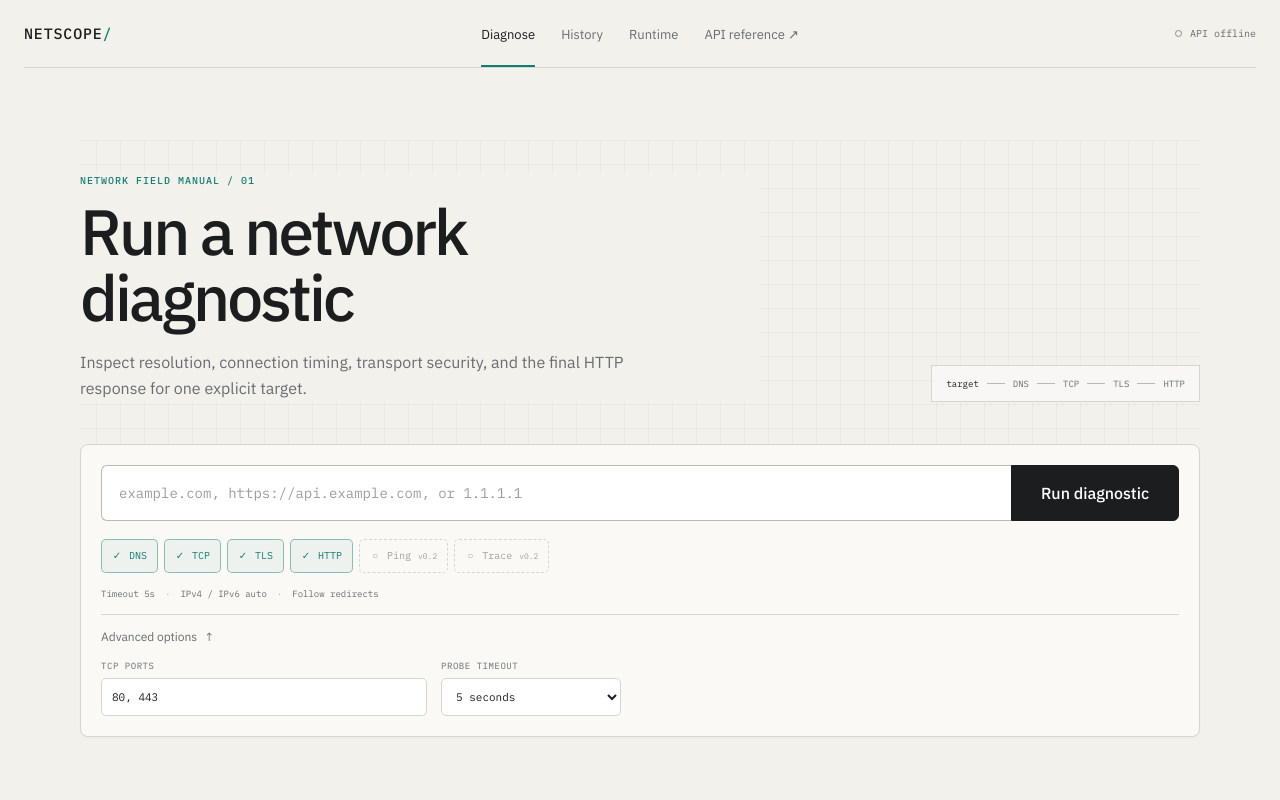
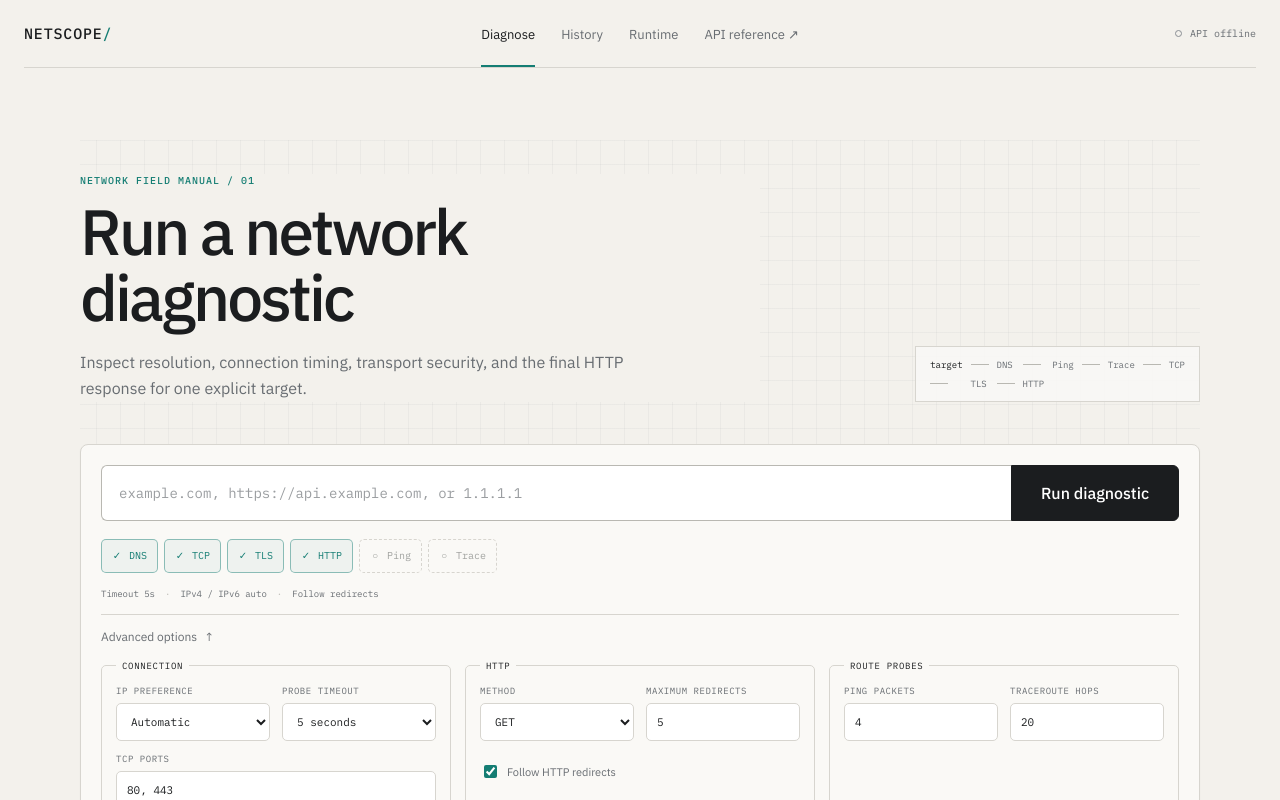
Before and after one commit to XxKotfeJxX/NetScope, a React (Vite) app in the folder web/: page / in a window 1280 px wide. Both pictures are taken after a click on the heading "Advanced options". Shown: the top 800 px of the page. Built offline with nearby package versions, Linux system fonts and the light colour scheme; no server answers.

Commit message:
feat(web): add deep diagnostic controls

```diff
--- a/web/src/components/DiagnosticRoute.tsx
+++ b/web/src/components/DiagnosticRoute.tsx
@@ -5,18 +5,29 @@ import type {
   DiagnosticRun,
   DNSData,
   HTTPData,
+  PingData,
   TCPData,
   TLSData,
+  TracerouteData,
 } from "../api/types";
 import { StatusBadge } from "./StatusBadge";
 
-const routeOrder: CheckType[] = ["dns", "tcp", "tls", "http"];
+const routeOrder: CheckType[] = [
+  "dns",
+  "ping",
+  "traceroute",
+  "tcp",
+  "tls",
+  "http",
+];
 
 const labels: Record<CheckType, { title: string; action: string }> = {
   dns: { title: "DNS", action: "Resolve host" },
   tcp: { title: "TCP", action: "Open connection" },
   tls: { title: "TLS", action: "Verify certificate" },
   http: { title: "HTTP", action: "Read response" },
+  ping: { title: "Ping", action: "Measure reachability" },
+  traceroute: { title: "Trace", action: "Discover network path" },
 };
 
 function resultSummary(result: CheckResult) {
@@ -40,6 +51,17 @@ function resultSummary(result: CheckResult) {
     return data.tlsVersion
       ? `${data.tlsVersion} · valid for ${data.daysRemaining} days`
       : result.summary || "Handshake complete";
+  }
+  if (result.type === "ping") {
+    const data = result.data as PingData;
+    return `${data.packetsReceived}/${data.packetsSent} replies · ${data.averageRttMs?.toFixed(2) ?? "—"} ms avg`;
+  }
+  if (result.type === "traceroute") {
+    const data = result.data as TracerouteData;
+    const hopCount = data.hops?.length ?? 0;
+    return data.reached
+      ? `Destination reached in ${hopCount} hops`
+      : `${hopCount} hops · destination not reached`;
   }
   const data = result.data as HTTPData;
   return data.statusCode
--- a/web/src/components/RunForm.tsx
+++ b/web/src/components/RunForm.tsx
@@ -36,6 +36,12 @@ const schema = z.object({
   tcpPorts: z
     .string()
     .refine(validPorts, "Use up to 10 ports between 1 and 65,535."),
+  httpMethod: z.enum(["GET", "HEAD"]),
+  followRedirects: z.boolean(),
+  maxRedirects: z.number().int().min(0).max(10),
+  ipVersion: z.enum(["auto", "ipv4", "ipv6"]),
+  pingPackets: z.number().int().min(1).max(10),
+  maxHops: z.number().int().min(1).max(64),
 });
 
 type FormValues = z.infer<typeof schema>;
@@ -45,6 +51,8 @@ const checkDefinitions: Array<{ type: CheckType; label: string }> = [
   { type: "tcp", label: "TCP" },
   { type: "tls", label: "TLS" },
   { type: "http", label: "HTTP" },
+  { type: "ping", label: "Ping" },
+  { type: "traceroute", label: "Trace" },
 ];
 
 export function RunForm({
@@ -80,9 +88,17 @@ export function RunForm({
       target: initialTarget,
       timeoutMs: capabilities?.runtime.defaultTimeoutMs ?? 5000,
       tcpPorts: "80, 443",
+      httpMethod: "GET",
+      followRedirects: true,
+      maxRedirects: 5,
+      ipVersion: "auto",
+      pingPackets: 4,
+      maxHops: 20,
     },
   });
   const timeoutMs = useWatch({ control, name: "timeoutMs" });
+  const ipVersion = useWatch({ control, name: "ipVersion" });
+  const followRedirects = useWatch({ control, name: "followRedirects" });
 
   function toggleCheck(type: CheckType) {
     setChecks((current) =>
@@ -110,10 +126,12 @@ export function RunForm({
               .split(",")
               .map((port) => Number(port.trim()))
               .filter(Boolean),
-            httpMethod: "GET",
-            followRedirects: true,
-            maxRedirects: 5,
-            ipVersion: "auto",
+            httpMethod: values.httpMethod,
+            followRedirects: values.followRedirects,
+            maxRedirects: values.maxRedirects,
+            ipVersion: values.ipVersion,
+            pingPackets: values.pingPackets,
+            maxHops: values.maxHops,
           },
         });
       })}
@@ -137,11 +155,15 @@ export function RunForm({
 
       <div className="check-strip" aria-label="Diagnostic checks">
         {checkDefinitions.map(({ type, label }) => {
-          const available = capabilities?.checks[type]?.available ?? true;
+          const available = capabilities
+            ? (capabilities.checks[type]?.available ?? false)
+            : type !== "ping" && type !== "traceroute";
           const selected = checks.includes(type);
           return (
             <label
-              className={`check-option ${selected ? "enabled" : ""}`}
+              className={`check-option ${selected ? "enabled" : ""} ${
+                available ? "" : "unavailable"
+              }`}
               key={type}
             >
               <input
@@ -149,6 +171,11 @@ export function RunForm({
                 checked={selected}
                 disabled={!available}
                 onChange={() => toggleCheck(type)}
+                title={
+                  available
+                    ? undefined
+                    : capabilities?.checks[type]?.reason || "Unavailable"
+                }
               />
               <span className="check-symbol" aria-hidden="true">
                 {selected ? "✓" : "○"}
@@ -157,32 +184,32 @@ export function RunForm({
             </label>
           );
         })}
-        <span className="check-option unavailable" aria-disabled="true">
-          <span className="check-symbol">○</span> Ping <small>v0.2</small>
-        </span>
-        <span className="check-option unavailable" aria-disabled="true">
-          <span className="check-symbol">○</span> Trace <small>v0.2</small>
-        </span>
       </div>
       {checkError && <p className="field-error">{checkError}</p>}
 
       <div className="option-summary">
         <span>Timeout {timeoutMs / 1000}s</span>
-        <span>IPv4 / IPv6 auto</span>
-        <span>Follow redirects</span>
+        <span>
+          {ipVersion === "auto" ? "IPv4 / IPv6 auto" : ipVersion.toUpperCase()}
+        </span>
+        <span>{followRedirects ? "Follow redirects" : "Stop on redirect"}</span>
       </div>
 
       <details className="advanced-options">
         <summary>Advanced options</summary>
+        <div className="advanced-sections">
+          <fieldset className="option-group">
+            <legend>Connection</legend>
             <div className="advanced-grid">
-          <label className="ports-field">
-            <span className="option-label">TCP ports</span>
-            <input {...register("tcpPorts")} placeholder="80, 443" />
-            {errors.tcpPorts && (
-              <span className="field-error">{errors.tcpPorts.message}</span>
-            )}
+              <label>
+                <span className="option-label">IP preference</span>
+                <select {...register("ipVersion")}>
+                  <option value="auto">Automatic</option>
+                  <option value="ipv4">IPv4 only</option>
+                  <option value="ipv6">IPv6 only</option>
+                </select>
               </label>
-          <label className="timeout-field">
+              <label>
                 <span className="option-label">Probe timeout</span>
                 <select {...register("timeoutMs", { valueAsNumber: true })}>
                   <option value={2000}>2 seconds</option>
@@ -191,6 +218,59 @@ export function RunForm({
                   <option value={30000}>30 seconds</option>
                 </select>
               </label>
+              <label className="advanced-span">
+                <span className="option-label">TCP ports</span>
+                <input {...register("tcpPorts")} placeholder="80, 443" />
+                {errors.tcpPorts && (
+                  <span className="field-error">{errors.tcpPorts.message}</span>
+                )}
+              </label>
+            </div>
+          </fieldset>
+
+          <fieldset className="option-group">
+            <legend>HTTP</legend>
+            <div className="advanced-grid">
+              <label>
+                <span className="option-label">Method</span>
+                <select {...register("httpMethod")}>
+                  <option value="GET">GET</option>
+                  <option value="HEAD">HEAD</option>
+                </select>
+              </label>
+              <label>
+                <span className="option-label">Maximum redirects</span>
+                <input
+                  type="number"
+                  {...register("maxRedirects", { valueAsNumber: true })}
+                />
+              </label>
+              <label className="toggle-field advanced-span">
+                <input type="checkbox" {...register("followRedirects")} />
+                <span>Follow HTTP redirects</span>
+              </label>
+            </div>
+          </fieldset>
+
+          <fieldset className="option-group">
+            <legend>Route probes</legend>
+            <div className="advanced-grid">
+              <label>
+                <span className="option-label">Ping packets</span>
+                <input
+                  type="number"
+                  {...register("pingPackets", { valueAsNumber: true })}
+                />
+              </label>
+              <label>
+                <span className="option-label">Traceroute hops</span>
+                <input
+                  type="number"
+                  {...register("maxHops", { valueAsNumber: true })}
+                />
+              </label>
+            </div>
+          </fieldset>
         </div>
       </details>
     </form>
--- a/web/src/pages/DashboardPage.tsx
+++ b/web/src/pages/DashboardPage.tsx
@@ -46,6 +46,10 @@ export function DashboardPage() {
           <span>target</span>
           <i />
           <span>DNS</span>
+          <i />
+          <span>Ping</span>
+          <i />
+          <span>Trace</span>
           <i />
           <span>TCP</span>
           <i />
@@ -114,7 +118,7 @@ export function DashboardPage() {
                 </p>
               </div>
               <div className="empty-route" aria-hidden="true">
-                target ── DNS ── TCP ── TLS ── HTTP
+                target ── DNS ── Ping ── Trace ── TCP ── TLS ── HTTP
               </div>
             </div>
           )}
--- a/web/src/styles.css
+++ b/web/src/styles.css
@@ -447,19 +447,45 @@ p {
   content: "↑";
 }
 
+.advanced-sections {
+  display: grid;
+  grid-template-columns: repeat(3, minmax(0, 1fr));
+  gap: 14px;
+  margin-top: 16px;
+}
+
+.option-group {
+  min-width: 0;
+  margin: 0;
+  padding: 14px;
+  border: 1px solid var(--line);
+  border-radius: 5px;
+}
+
+.option-group legend {
+  padding: 0 6px;
+  color: var(--ink);
+  font-family: "IBM Plex Mono", monospace;
+  font-size: 9px;
+  letter-spacing: 0.08em;
+  text-transform: uppercase;
+}
+
 .advanced-grid {
   display: grid;
-  grid-template-columns: minmax(180px, 1fr) 180px;
-  gap: 14px;
-  max-width: 520px;
-  margin-top: 16px;
-}
-
-.ports-field,
-.timeout-field {
-  display: flex;
+  grid-template-columns: repeat(2, minmax(0, 1fr));
+  gap: 12px;
+}
+
+.advanced-grid label {
+  display: flex;
+  min-width: 0;
   flex-direction: column;
   gap: 7px;
+}
+
+.advanced-grid .advanced-span {
+  grid-column: 1 / -1;
 }
 
 .option-label {
@@ -469,8 +495,8 @@ p {
   text-transform: uppercase;
 }
 
-.ports-field input,
-.timeout-field select {
+.advanced-grid input:not([type="checkbox"]),
+.advanced-grid select {
   width: 100%;
   height: 38px;
   padding: 0 10px;
@@ -480,6 +506,18 @@ p {
   border: 1px solid var(--line);
   border-radius: 5px;
   background: #fff;
+}
+
+.advanced-grid .toggle-field {
+  min-height: 38px;
+  align-items: center;
+  flex-direction: row;
+  color: var(--muted);
+  font-size: 11px;
+}
+
+.toggle-field input {
+  accent-color: var(--accent);
 }
 
 .form-alert {
@@ -1538,6 +1576,10 @@ p {
     width: fit-content;
   }
 
+  .advanced-sections {
+    grid-template-columns: repeat(2, minmax(0, 1fr));
+  }
+
   .report-layout {
     grid-template-columns: 230px minmax(0, 1fr);
     gap: 32px;
@@ -1594,6 +1636,10 @@ p {
     grid-template-columns: 1fr;
   }
 
+  .advanced-sections {
+    grid-template-columns: 1fr;
+  }
+
   .run-row {
     grid-template-columns: 50px minmax(0, 1fr) auto;
     gap: 12px;
```
Also changed, not shown: web/src/api/types.ts (+33 -2 lines). Lines whose indentation alone changed are shown as unchanged.
